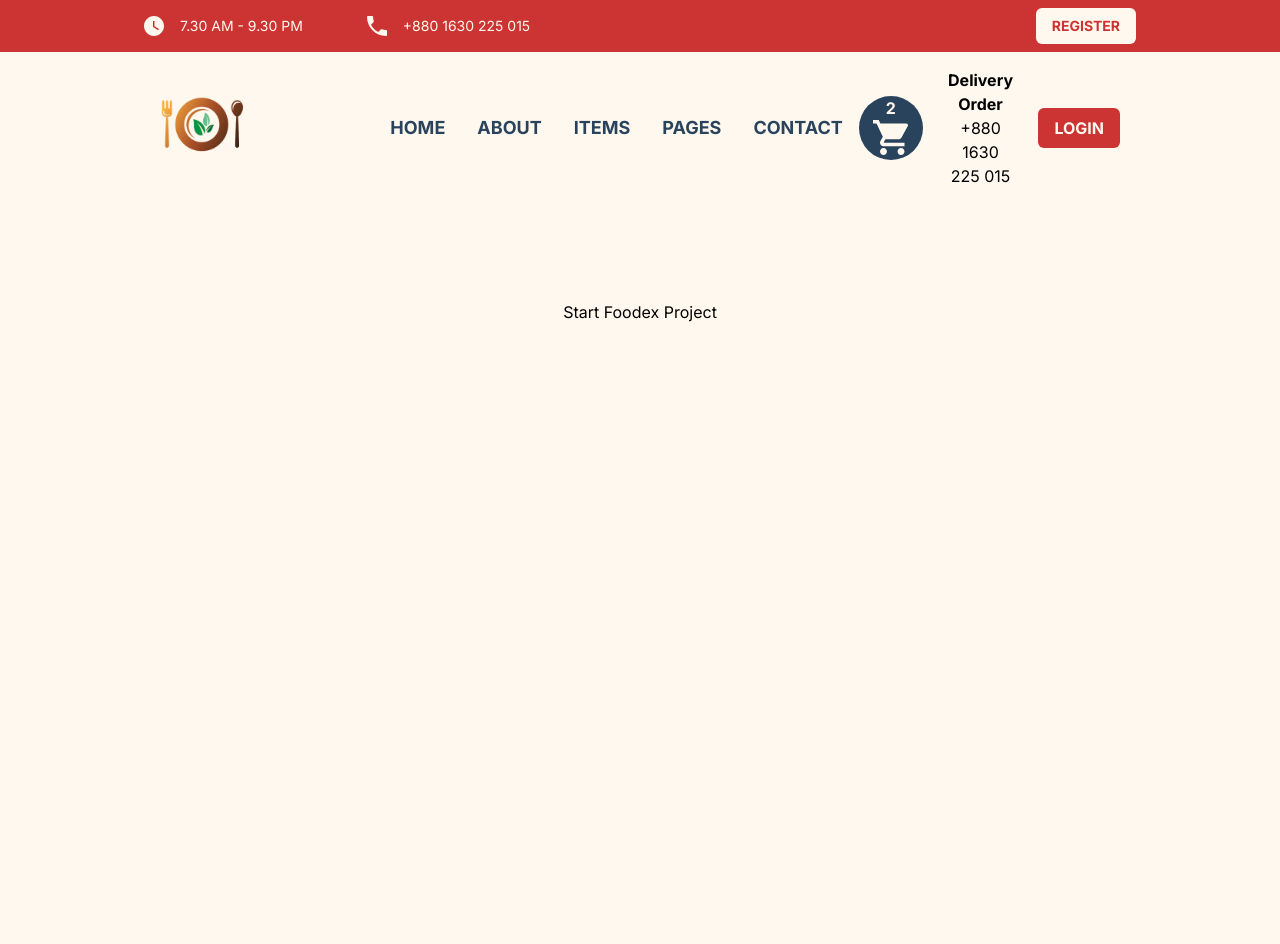
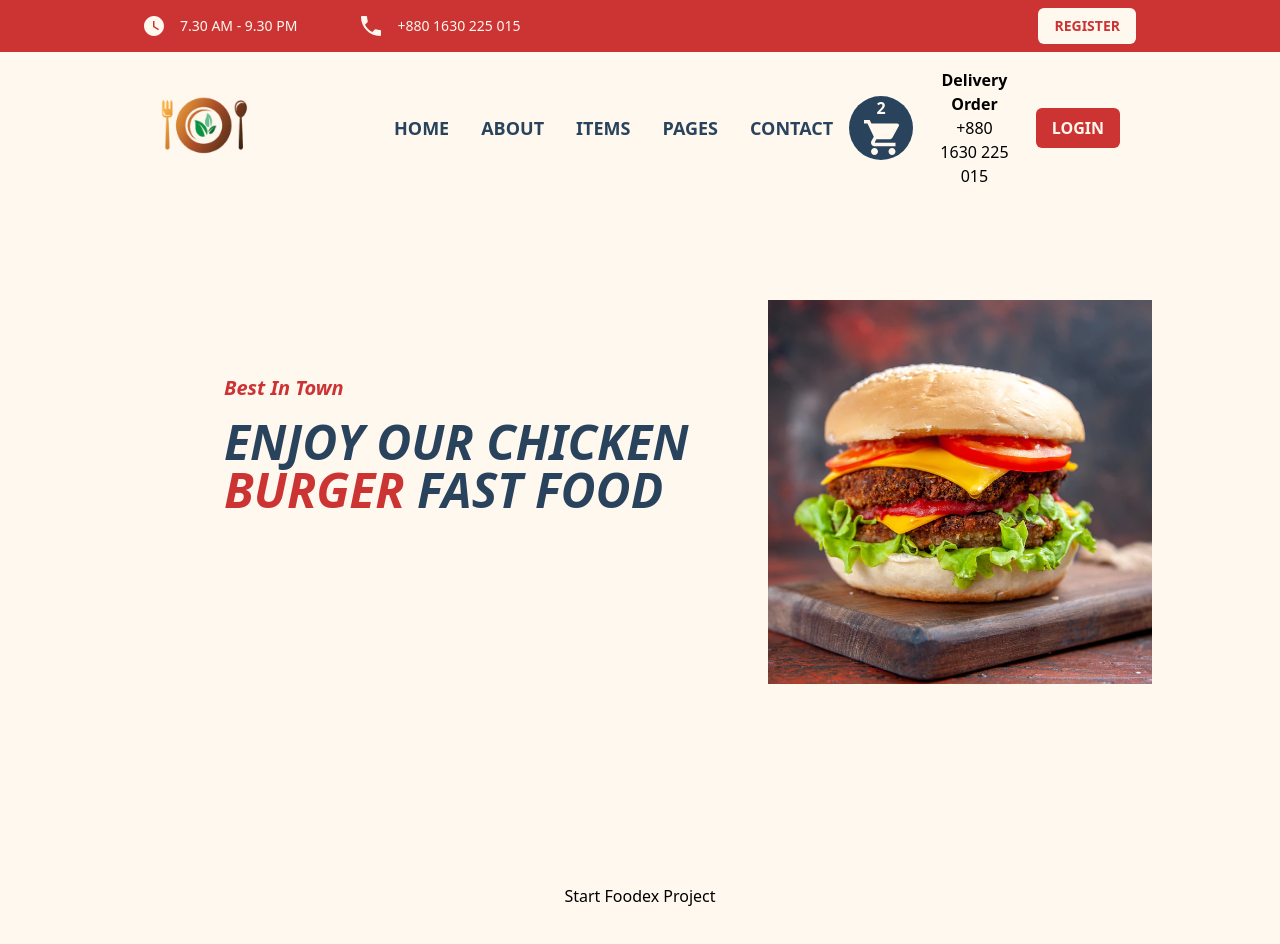
Before and after one commit to birkan-dogan/foodex, a Next.js app: page / in a window 1280 px wide. Shown: the top 944 px of the page. Built offline with nearby package versions, Linux system fonts and the light colour scheme.

Commit message:
🟠 working on it

```diff
--- a/src/app/layout.tsx
+++ b/src/app/layout.tsx
@@ -1,10 +1,7 @@
 import type { Metadata } from "next";
-import { Inter } from "next/font/google";
 import "./globals.css";
 import Header from "@/components/desktop/Header";
 import Navbar from "@/components/desktop/Navbar";
-
-const inter = Inter({ subsets: ["latin"] });
 
 export const metadata: Metadata = {
   title: "Create Next App",
@@ -18,7 +15,7 @@ export default function RootLayout({
 }) {
   return (
     <html lang="en">
-      <body className={inter.className}>
+      <body className="bg-[#FFF8EE]">
         <Header />
         <Navbar />
         {children}
--- a/src/app/page.tsx
+++ b/src/app/page.tsx
@@ -1,8 +1,11 @@
+import Slider from "@/components/desktop/Slider";
 import Image from "next/image";
 
 export default function Home() {
   return (
-    <main className="flex min-h-screen flex-col items-center justify-between p-24 bg-[#FFF8EE]">
+    <main className="flex min-h-screen flex-col items-center justify-between p-24">
+      <Slider />
+
       <h1>Start Foodex Project</h1>
     </main>
   );
--- a/src/components/desktop/Navbar.tsx
+++ b/src/components/desktop/Navbar.tsx
@@ -3,7 +3,7 @@ import logo from "@/assets/logo.jpg";
 
 export default function Navbar() {
   return (
-    <div className="flex justify-between gap-4 items-center bg-[#FFF8EE] px-40 py-4">
+    <div className="flex justify-between gap-4 items-center px-40 py-4">
       <div className="min-w-16 min-h-16">
         <Image alt="food-order" src={logo} />
       </div>
--- /dev/null
+++ b/src/components/desktop/Slider.tsx
@@ -0,0 +1,32 @@
+import Image from "next/image";
+import slider1 from "@/assets/slider1.png";
+
+export default function Slider() {
+  return (
+    <div className="w-full flex justify-between px-32 items-center">
+      <div className="text-left">
+        <p className="italic text-[#CC3333] font-semibold text-xl mb-4">
+          Best In Town
+        </p>
+        <div>
+          <p className="italic text-[#2A435D] font-bold text-5xl">
+            ENJOY OUR CHICKEN <br />{" "}
+            <span className="text-[#CC3333]">BURGER</span> FAST FOOD
+          </p>
+        </div>
+      </div>
+      <div className="flex-shrink-0 relative h-72 w-72">
+        {/* Image component'i */}
+        <div className="absolute h-96 w-96">
+          <Image
+            alt="food-order"
+            src={slider1}
+            layout="fill"
+            objectFit="cover"
+            objectPosition="center"
+          />
+        </div>
+      </div>
+    </div>
+  );
+}
--- a/tailwind.config.ts
+++ b/tailwind.config.ts
@@ -15,6 +15,7 @@ module.exports = {
         "gradient-radial": "radial-gradient(var(--tw-gradient-stops))",
         "gradient-conic":
           "conic-gradient(from 180deg at 50% 50%, var(--tw-gradient-stops))",
+        slider1: "url('../assets/slider1.png')",
       },
       keyframes: {
         shimmer: {
```
Also changed, not shown: src/assets/slider1.png (added).
